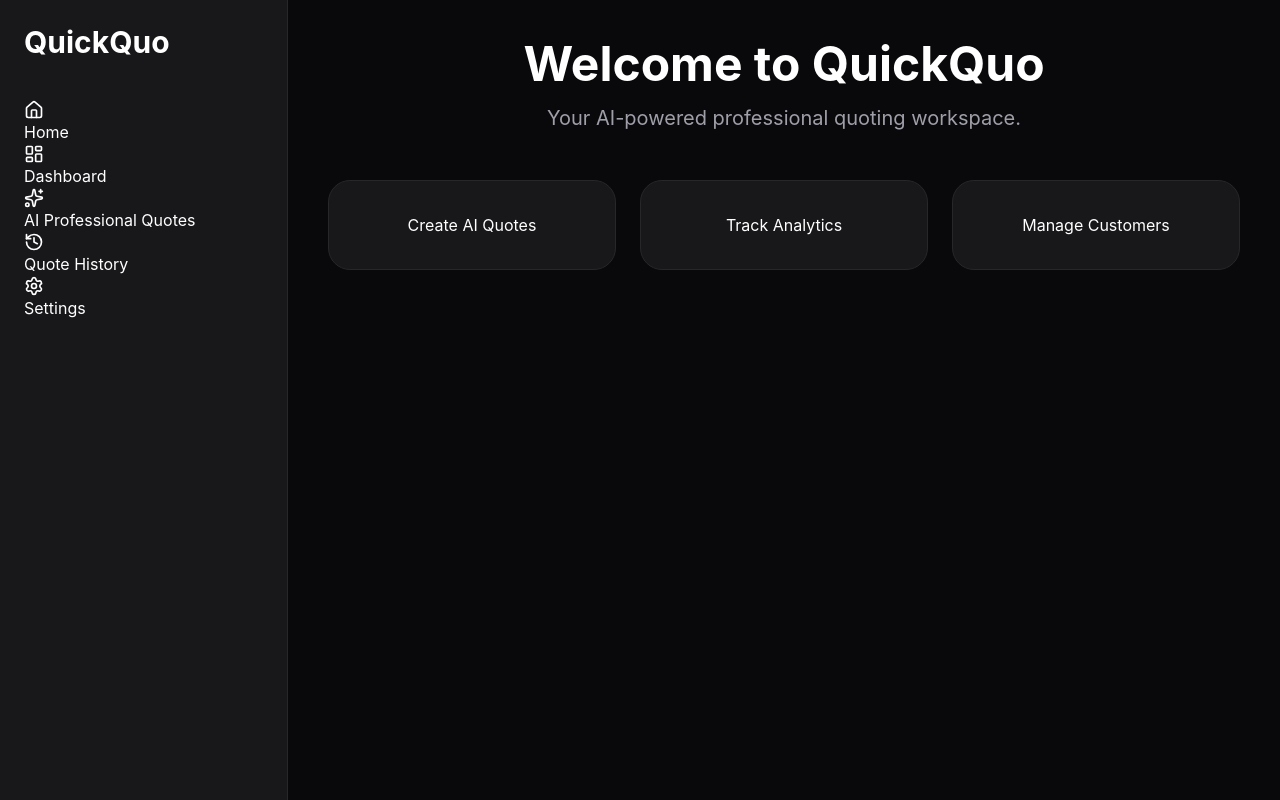
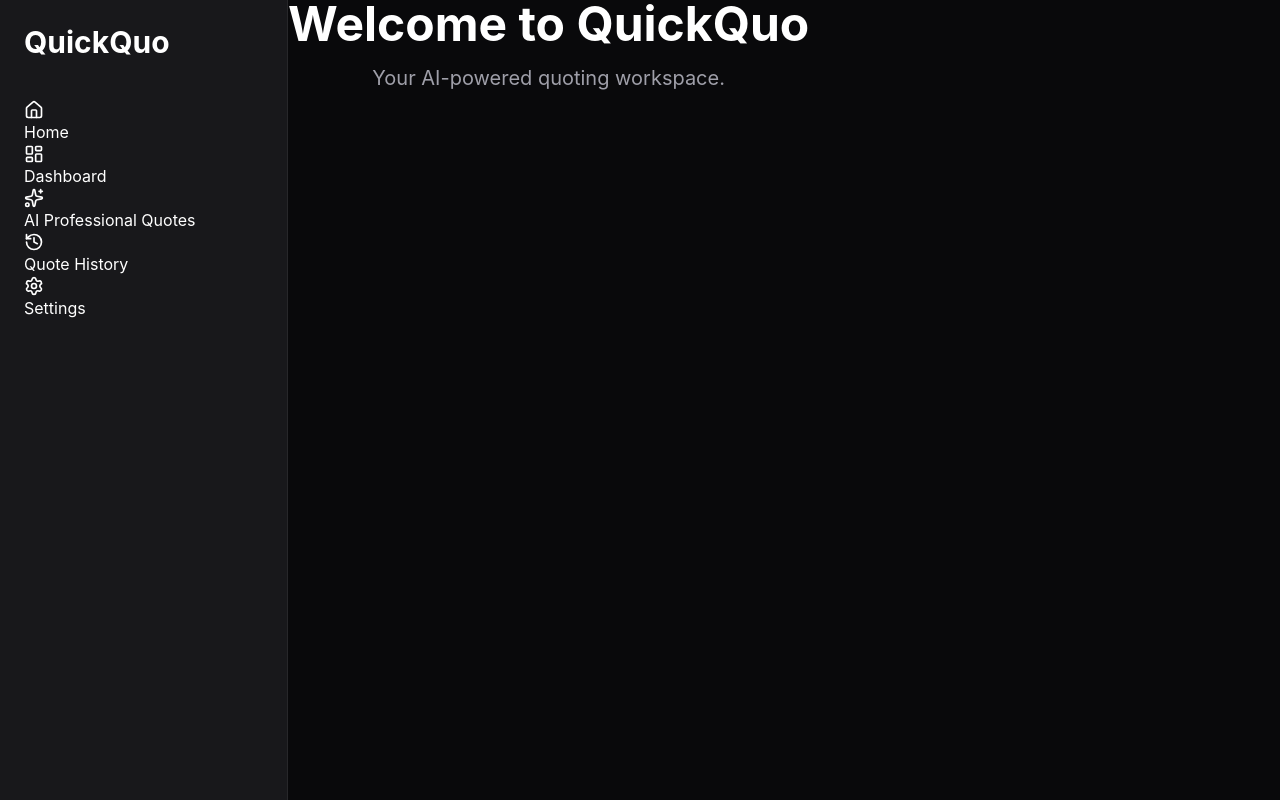
Before and after one commit to brandonrwill514/Quickpro, a Next.js app: page /workspace in a window 1280 px wide. Built offline with nearby package versions, Linux system fonts and the light colour scheme.

Commit message:
Update workspace sidebar and welcome page

```diff
--- a/app/workspace/layout.tsx
+++ b/app/workspace/layout.tsx
@@ -94,10 +94,7 @@ Settings
 
 {/* PAGE CONTENT */}
 
-<main className="
-flex-1
-p-10
-">
+<main>
 
 {children}
 
--- a/app/workspace/page.tsx
+++ b/app/workspace/page.tsx
@@ -1,72 +1,20 @@
-export default function WorkspaceHome(){
+export default function WorkspacePage(){
 
 return (
 
 <div className="text-center">
 
-<h1 className="
-text-5xl
-font-bold
-">
+<h1 className="text-5xl font-bold">
 
 Welcome to QuickQuo
 
 </h1>
 
-<p className="
-text-zinc-400
-text-xl
-mt-4
-">
+<p className="mt-4 text-zinc-400 text-xl">
 
-Your AI-powered professional quoting workspace.
+Your AI-powered quoting workspace.
 
 </p>
-
-<div className="
-grid
-md:grid-cols-3
-gap-6
-mt-12
-">
-
-<div className="
-bg-zinc-900
-border
-border-zinc-800
-rounded-3xl
-p-8
-">
-
-Create AI Quotes
-
-</div>
-
-<div className="
-bg-zinc-900
-border
-border-zinc-800
-rounded-3xl
-p-8
-">
-
-Track Analytics
-
-</div>
-
-<div className="
-bg-zinc-900
-border
-border-zinc-800
-rounded-3xl
-p-8
-">
-
-Manage Customers
-
-</div>
-
-</div>
 
 </div>
 
```
